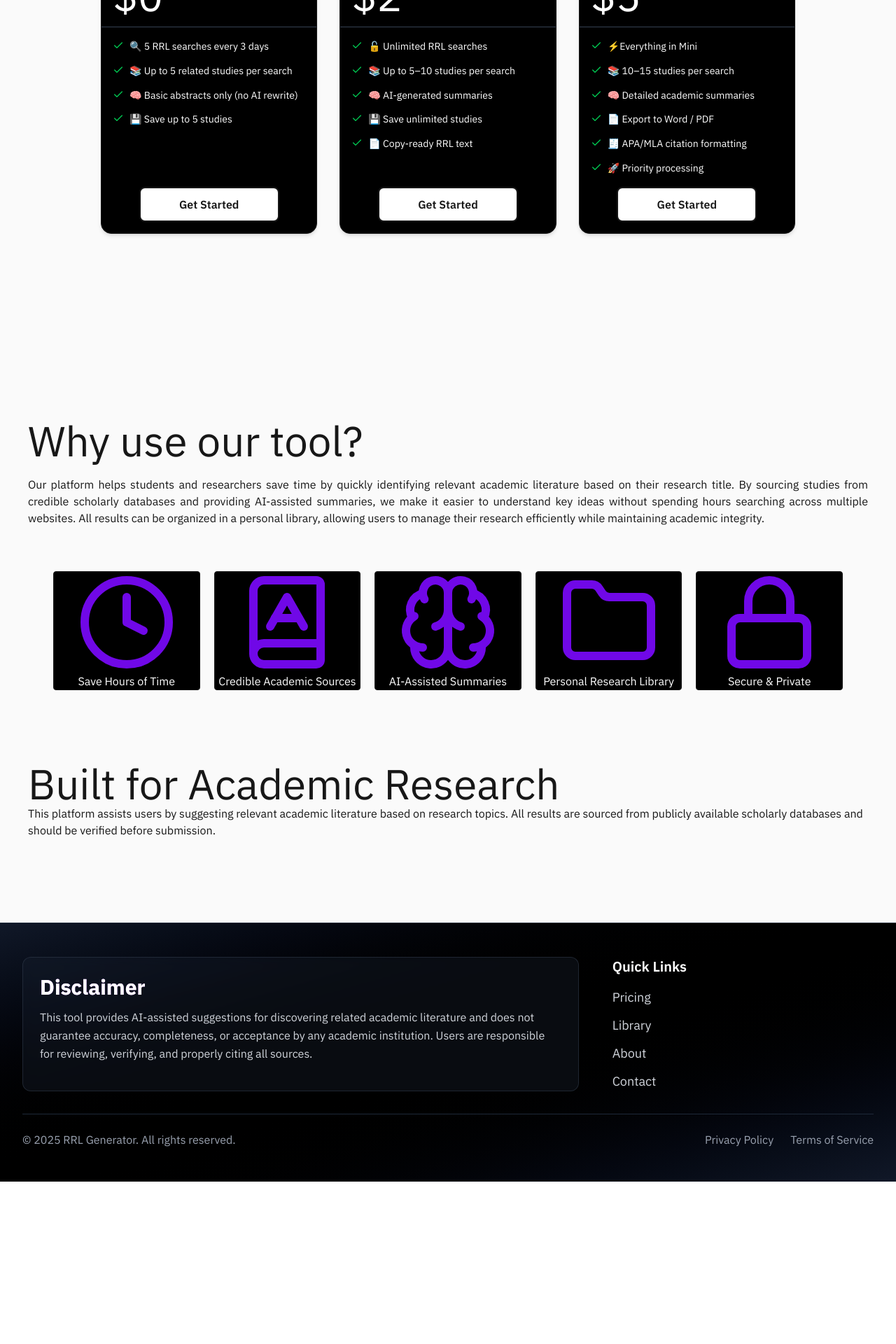
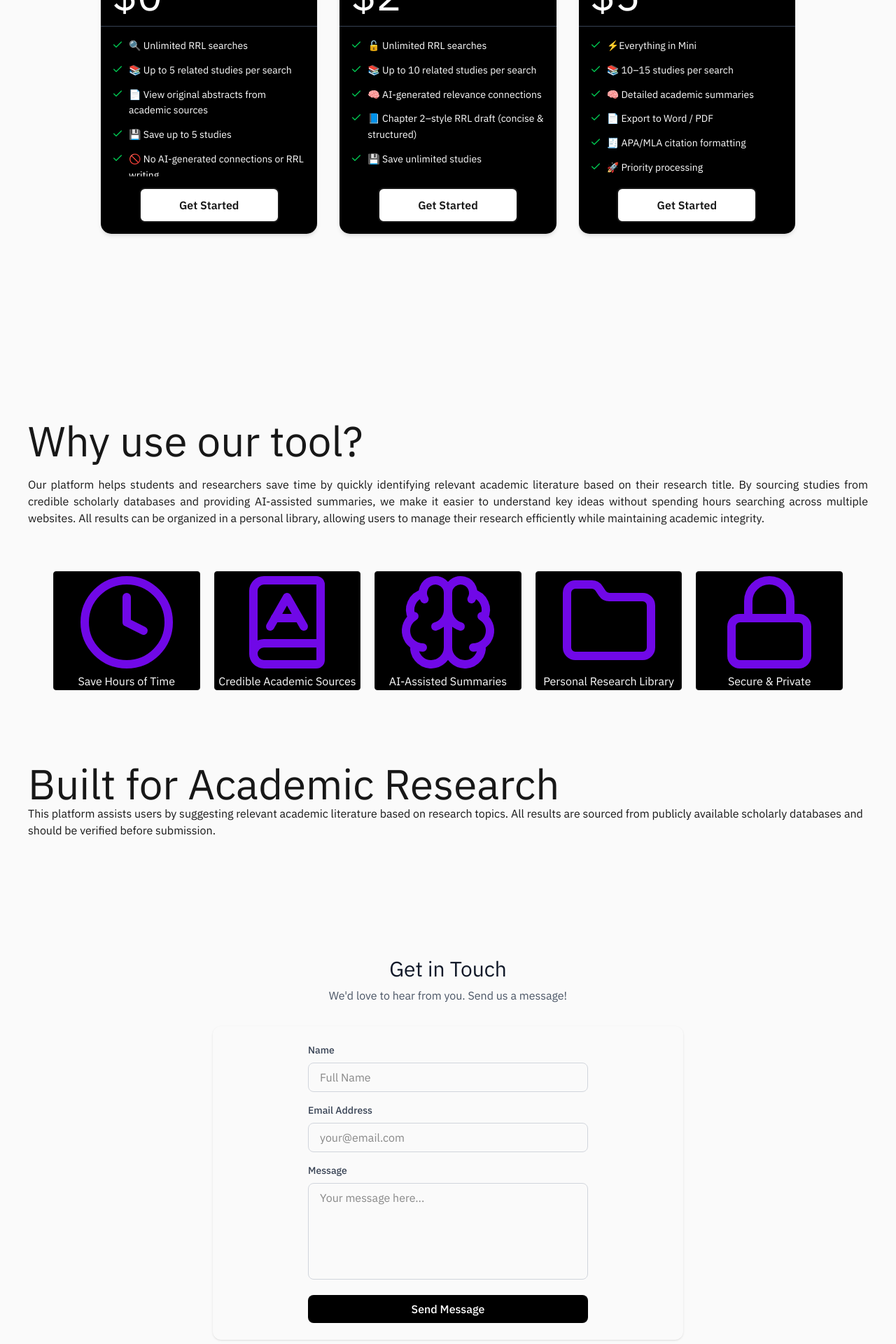
Before and after one commit to shannxnx/RRL-Generator, a Next.js app: page / in a window 1280 px wide. Shown: the part 1080-3000 px from the top of the page at 70% size. Before the commit the page ends 2768 px from the top, so only its background shows below. Built offline with nearby package versions, Linux system fonts and the light colour scheme.

Commit message:
Contacts done (first commit of the year)

```diff
--- a/app/page.tsx
+++ b/app/page.tsx
@@ -9,6 +9,7 @@ import Image from "next/image";
 import { useState } from "react";
 import { motion } from "motion/react"
 import Footer from "@/components/Footer";
+import Contacts from "@/components/Contacts";
 
 
 interface cardProps {
@@ -23,23 +24,25 @@ const freeTier: cardProps = {
   tier: 'Free',
   price: '0',
   benefits: [
-    ' 🔍 5 RRL searches every 3 days',
-    ' 📚 Up to 5 related studies per search',
-    ' 🧠 Basic abstracts only (no AI rewrite)',
-    ' 💾 Save up to 5 studies'
+    '🔍 Unlimited RRL searches',
+    '📚 Up to 5 related studies per search',
+    '📄 View original abstracts from academic sources',
+    '💾 Save up to 5 studies',
+    '🚫 No AI-generated connections or RRL writing'
   ]
 };
+
 
 const miniTier: cardProps = {
   tier: 'Mini',
   price: '2',
   benefits: [
-    ' 🔓 Unlimited RRL searches',
-    ' 📚 Up to 5–10 studies per search',
-    ' 🧠 AI-generated summaries',
-    ' 💾 Save unlimited studies',
-    ' 📄 Copy-ready RRL text'
-
+    '🔓 Unlimited RRL searches',
+    '📚 Up to 10 related studies per search',
+    '🧠 AI-generated relevance connections',
+    '📘 Chapter 2–style RRL draft (concise & structured)',
+    '💾 Save unlimited studies',
+    '📄 Copy-ready, citation-aware RRL text'
   ]
 };
 
@@ -69,7 +72,8 @@ export default function Home() {
 
 
   const [isLoggedIn, setIsLoggedIn] = useState(false);
-  const [userName] = useState('Shann Rhey')
+  const [userName] = useState('Shann Rhey');
+  const [loading, setLoading] = useState(false);
 
 
   return (
@@ -84,26 +88,26 @@ export default function Home() {
       }
 
 
-      {/* Main content container */}
+
       <div className="w-full h-screen ">
         <Navbar />
 
-        {/* Main section content */}
+
         <main className="w-full min-h-[calc(vh-72px)]
         md:h-[calc(100%-72px)] flex flex-col items-center justify-start p-4 md:p-8 lg:justify-center ">
 
-          {/* Wrapper for the two main columns/sections */}
+
           <div className="w-full h-full flex flex-col lg:flex-row md:flex-col mt-10 md:mt-0 lg:mt-0">
 
 
             {
               isLoggedIn ?
-                // Logged-in view: Left column/section
+
                 <div className="w-full lg:w-[50%] md:w-full  h-auto lg:h-full p-0 md:p-4 lg:p-10 flex flex-col gap-6 md:gap-10
                 lg:mt-0 md:mt-0 mt-10 ">
                   <div>
 
-                    {/* Adjusted text size for responsiveness */}
+
                     <h1 className="text-4xl md:text-5xl lg:text-6xl mb-2">Welcome back, {userName}</h1>
                     <h2 className="text-base text-gray-600">
                       Your saved studies and search history are available in your library.</h2>
@@ -156,7 +160,12 @@ export default function Home() {
                 <input className="w-full h-[55px] border p-4 outline-0 rounded" type="text" />
 
               </div>
-              <button className="w-full h-[50px] border p-2 mt-5 rounded cursor-pointer bg-black text-white">Find</button>
+              <button className="w-full h-[50px] border p-2 mt-5 rounded cursor-pointer bg-black text-white">
+                {
+                  loading ? <span className="loading loading-spinner loading:xs" /> : "Find"
+                }
+
+              </button>
 
 
 
@@ -303,38 +312,9 @@ export default function Home() {
         </div>
       }
 
+      {/*Contacts Section*/}
+      <Contacts />
 
-      {
-        // <footer className="w-full h-[200px] border bg-black flex p-5 justify-between">
-        //   <div className="border-1 p-3 w-[300px] h-[90%] border-white rounded">
-        //     <h1 className="text-white lg:text-3xl">Disclaimer</h1>
-        //     <p className="text-white text-[10px]">This tool provides AI-assisted suggestions for
-        //       discovering related academic literature and does not guarantee
-        //       accuracy, completeness, or acceptance by any academic institution. Users are responsible for reviewing, verifying, and properly citing all sources.</p>
-        //   </div>
-
-        //   <div className="p-2 w-[900px] h-[90%]  rounded flex">
-        //     <div className="w-[53%] h-full flex items-end">
-        //       <h1 className="text-white">© 2025 RRL Generator. All rights reserved.</h1>
-        //     </div>
-        //     <div className="w-[13%] h-full">
-
-        //     </div>
-
-        //     <div className="w-[33%] h-full flex flex-col text-white border-white
-        //justify-center text-[16px] pl-10">
-        //       <ul>
-        //         <li className="hover:text-purple-700 duration-200 cursor-pointer">Pricing</li>
-        //         <li className="hover:text-purple-700 duration-200 cursor-pointer">Library</li>
-        //         <li className="hover:text-purple-700 duration-200 cursor-pointer">About</li>
-        //         <li className="hover:text-purple-700 duration-200 cursor-pointer">Contact</li>
-
-        //       </ul>
-        //     </div>
-        //   </div>
-
-        // </footer>
-      }
 
       <Footer />
 
--- /dev/null
+++ b/components/Contacts.tsx
@@ -0,0 +1,107 @@
+'use client'
+import React from 'react';
+import { useForm, ValidationError } from "@formspree/react";
+
+function ContactForm() {
+    const [state, handleSubmit] = useForm("xzdzyraa");
+
+    if (state.succeeded) {
+        return (
+            <div className='w-full max-w-md mx-auto p-6'>
+                <div className='bg-green-50 border border-green-200 rounded-lg p-4 text-center'>
+                    <p className='text-green-800 font-medium'>Thanks for reaching out! We'll get back to you soon.</p>
+                </div>
+            </div>
+        );
+    }
+
+    return (
+        <form onSubmit={handleSubmit} className='w-full max-w-md mx-auto p-6 space-y-4 '>
+
+            <div className='space-y-2'>
+                <label htmlFor="name" className='block text-sm font-medium text-gray-700'>
+                    Name
+                </label>
+                <input
+                    id="name"
+                    type="name"
+                    name="name"
+                    className='w-full px-4 py-2 border border-gray-300 rounded-lg focus:ring-2 focus:ring-black focus:border-transparent outline-none transition'
+                    placeholder='Full Name'
+                    required
+                />
+                <ValidationError
+                    prefix="Name"
+                    field="Name"
+                    errors={state.errors}
+                    className='text-red-500 text-sm'
+                />
+            </div>
+
+
+            <div className='space-y-2 '>
+                <label htmlFor="email" className='block text-sm font-medium text-gray-700'>
+                    Email Address
+                </label>
+                <input
+                    id="email"
+                    type="email"
+                    name="email"
+                    className='w-full px-4 py-2 border border-gray-300 rounded-lg focus:ring-2 focus:ring-black focus:border-transparent outline-none transition'
+                    placeholder='your@email.com'
+                    required
+                />
+                <ValidationError
+                    prefix="Email"
+                    field="Email"
+                    errors={state.errors}
+                    className='text-red-500 text-sm'
+                />
+            </div>
+
+            <div className='space-y-2'>
+                <label htmlFor="message" className='block text-sm font-medium text-gray-700'>
+                    Message
+                </label>
+                <textarea
+                    id="message"
+                    name="message"
+                    rows={5}
+                    className='w-full px-4 py-2 border border-gray-300 rounded-lg focus:ring-2 focus:ring-black focus:border-transparent outline-none transition resize-none'
+                    placeholder='Your message here...'
+                    required
+                />
+                <ValidationError
+                    prefix="Message"
+                    field="Message"
+                    errors={state.errors}
+                    className='text-red-500 text-sm'
+                />
+            </div>
+
+            <button
+                type="submit"
+                disabled={state.submitting}
+                className='w-full bg-black text-white font-medium py-2 px-4 rounded-lg cursor-pointer disabled:bg-gray-400 disabled:cursor-not-allowed transition duration-200'
+            >
+                {state.submitting ? 'Sending...' : 'Send Message'}
+            </button>
+        </form>
+    );
+}
+
+export default function Contacts() {
+    return (
+        <div className='w-full min-h-screen  py-12'>
+            <div className='max-w-2xl mx-auto'>
+                <div className='text-center mb-8'>
+                    <h1 className='text-3xl text-gray-900 mb-2'>Get in Touch</h1>
+                    <p className='text-gray-600'>We'd love to hear from you. Send us a message!</p>
+                </div>
+                <div className=' rounded-xl shadow-sm'>
+                    <ContactForm />
+                </div>
+            </div>
+        </div>
+    );
+}
--- a/components/PricingCard.tsx
+++ b/components/PricingCard.tsx
@@ -10,7 +10,8 @@ interface cardProps {
 export default function PricingCard({ cardProps }: { cardProps: cardProps }) {
     return (
         <motion.div
-            className="w-full max-w-[350px] mx-auto h-[450px] border bg-black rounded-[15px] flex flex-col cursor-pointer shadow-md"
+
+            className="w-full max-w-[350px] mx-auto h-[450px] bg-black rounded-[15px] flex flex-col cursor-pointer shadow-md"
             initial={{ opacity: 0, y: 50 }}
             whileInView={{ opacity: 1, y: 0 }}
             viewport={{ once: true }}
@@ -22,6 +23,7 @@ export default function PricingCard({ cardProps }: { cardProps: cardProps }) {
                 transition: { type: "spring", stiffness: 300, damping: 20 }
             }}
             whileTap={{ scale: 0.98 }}
+
         >
             <div className="w-full h-16 border-b border-white bg-white rounded-tl-[15px] rounded-tr-[15px] flex items-center justify-center">
                 <h1 className="text-2xl font-semibold">{cardProps.tier}</h1>
--- a/package.json
+++ b/package.json
@@ -9,6 +9,7 @@
     "lint": "eslint"
   },
   "dependencies": {
+    "@formspree/react": "^3.0.0",
     "@supabase/ssr": "^0.7.0",
     "@supabase/supabase-js": "^2.84.0",
     "lucide-react": "^0.554.0",
```
Also changed, not shown: 1 other file (tests, documents, lock files or other folders).
